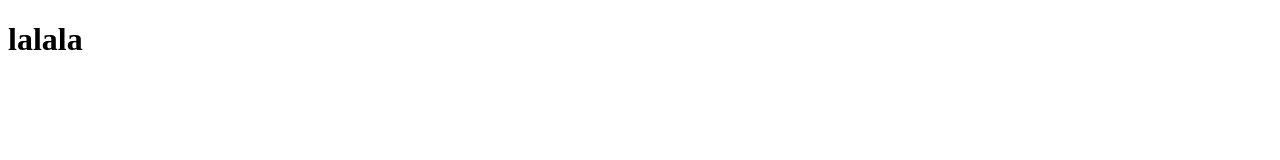
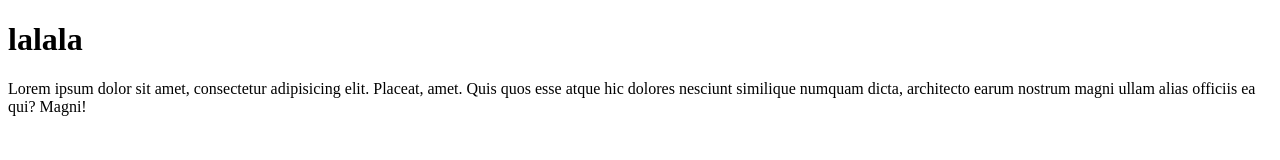
Before and after one commit to ArisaNAKAMURA-GitHub/seedtechonline, a plain HTML site: page index.html in a window 1280 px wide. Drawn offline with Linux system fonts and the light colour scheme.

Commit message:
add style file

```diff
--- a/index.html
+++ b/index.html
@@ -8,5 +8,6 @@
 </head>
 <body>
     <h1>lalala</h1>
+    <p>Lorem ipsum dolor sit amet, consectetur adipisicing elit. Placeat, amet. Quis quos esse atque hic dolores nesciunt similique numquam dicta, architecto earum nostrum magni ullam alias officiis ea qui? Magni!</p>
 </body>
 </html>
--- /dev/null
+++ b/style.css
@@ -0,0 +1,3 @@
+* {
+margin: 0%;
+}
```
